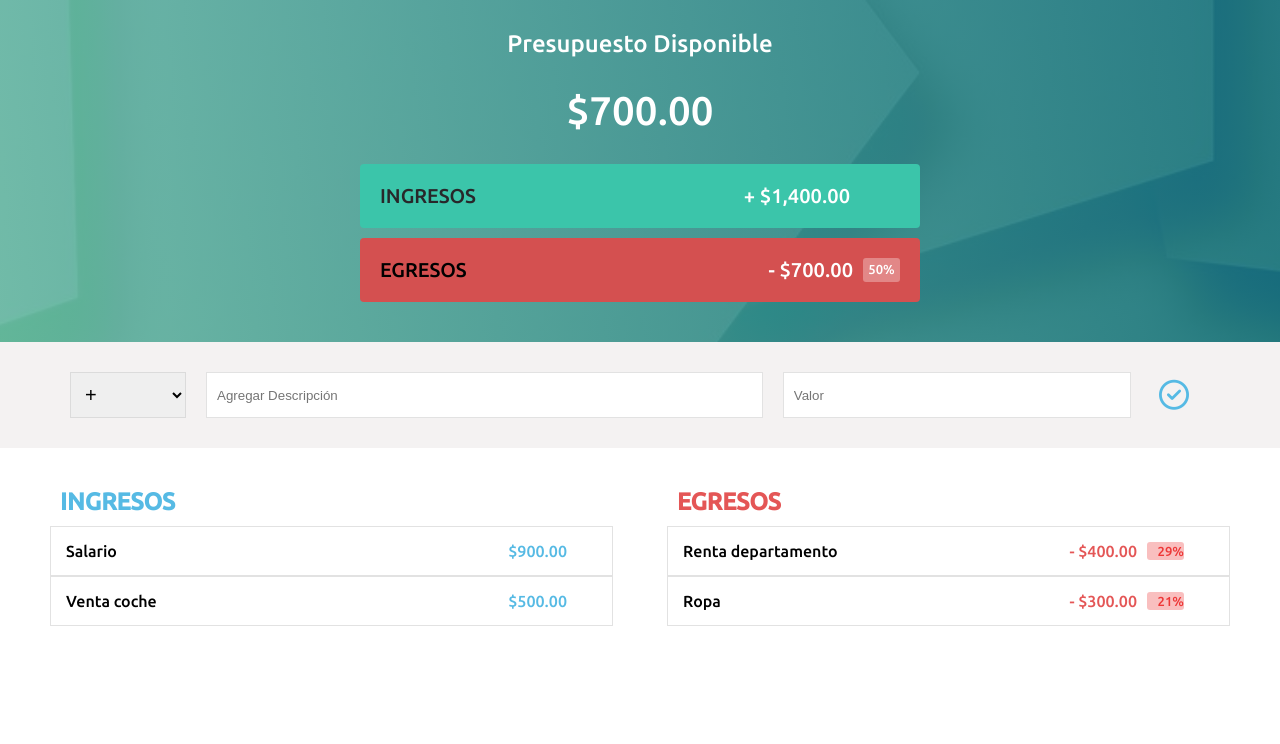
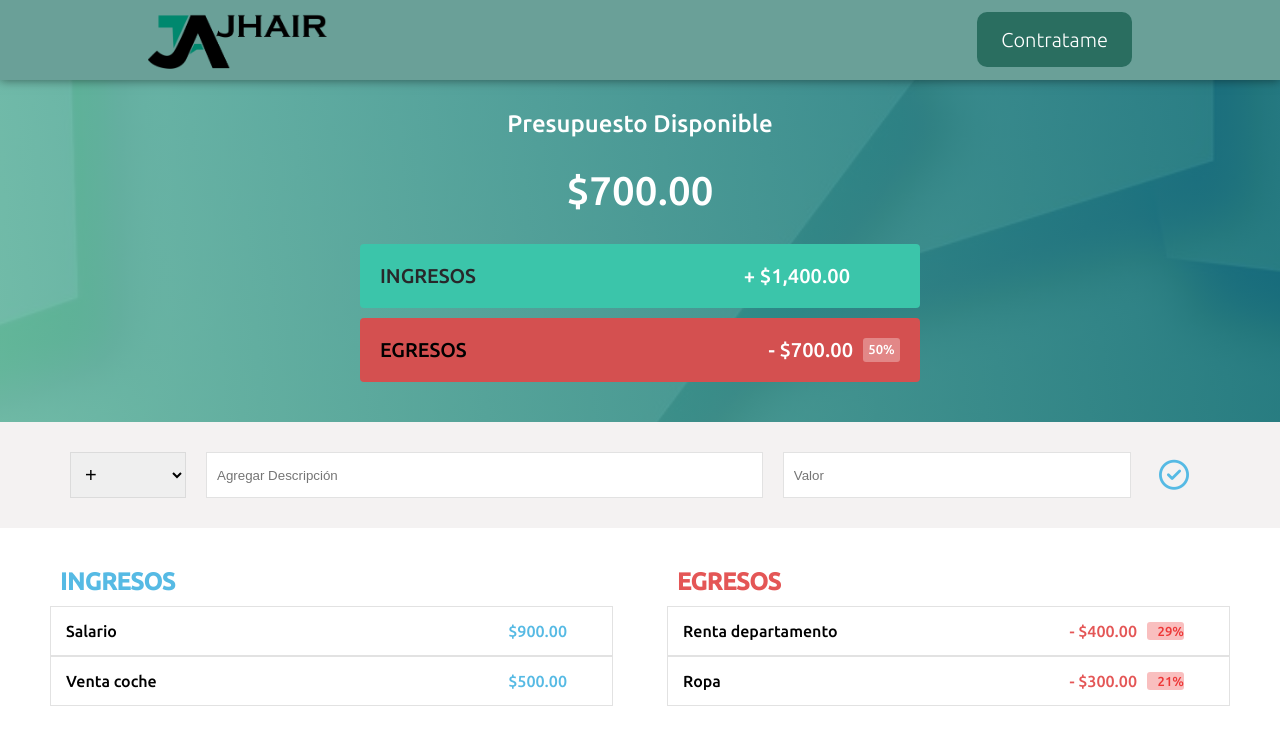
Before and after one commit to JheysonJhair/FTcalculate_budget, an Angular app: page / in a window 1280 px wide. Shown: the top 744 px of the page. Built offline with nearby package versions, Linux system fonts and the light colour scheme; a web font is replaced by a local one.

Commit message:
Creando el componenete head

```diff
--- a/src/app/app.component.html
+++ b/src/app/app.component.html
@@ -1,3 +1,4 @@
+<app-head></app-head>
 <app-cabecera
 [presupuestoDisponible]="getPresupuestoTotal()"
 [ingresosTotal]="getIngresosTotal()"
--- a/src/app/app.module.ts
+++ b/src/app/app.module.ts
@@ -10,6 +10,7 @@ import { EgresosComponent } from './egresos/egresos.component';
 import { servicioIngreso } from './ingresos/servicioIngreso.servicio';
 import { servicioEgreso } from './egresos/servicioEgreso.servicio';
 import { FormsModule } from '@angular/forms';
+import { HeadComponent } from './head/head.component';
 
 
 @NgModule({
@@ -18,7 +19,8 @@ import { FormsModule } from '@angular/forms';
     CabeceraComponent,
     FormularioComponent,
     IngresosComponent,
-    EgresosComponent
+    EgresosComponent,
+    HeadComponent
   ],
   imports: [
     BrowserModule,
--- a/src/app/cabecera/cabecera.component.css
+++ b/src/app/cabecera/cabecera.component.css
@@ -13,6 +13,7 @@
   margin-right: auto;
   max-width: 600px;
   text-align: center;
+  margin-top: 80px;
   padding: 20px 20px 40px 20px
 }
 .presupuesto_titulo{
--- /dev/null
+++ b/src/app/head/head.component.css
@@ -0,0 +1,70 @@
+.contenedor-header {
+  background: rgba(45, 121, 110, 0.706);
+  position: fixed;
+  width: 100%;
+  top: 0;
+  left: 0;
+  z-index: 99;
+  height: 80px;
+  position: fixed;
+  box-shadow: 0 0 10px 0 rgba(0, 0, 0, .5);
+}
+
+.contenedor-header header {
+  max-width: 80%;
+  margin: auto;
+  display: flex;
+  justify-content: space-between;
+  align-items: center;
+  padding: 15px 20px;
+  height: 80px;
+}
+
+.contenedor-header header .logo a {
+  font-family: 'Righteous';
+  font-size: 36px;
+  color: #1CB698;
+  text-decoration: none;
+}
+
+/* Contenedor header*/
+header {
+  width: 100%;
+  height: 80px;
+  background-attachment: fixed;
+  background-position: center;
+  background-size: cover;
+}
+
+/* Logotipo*/
+.logo,
+.logo img {
+  height: 70px;
+}
+
+/* Logotipo:hover*/
+.logo,
+.logo img:hover {
+  cursor: pointer;
+}
+
+/* texto boton contratame*/
+.aa {
+  font-size: 500px;
+  text-align: center;
+  text-decoration: none;
+}
+
+/* Boton contratame*/
+.hireMe__button a {
+  background-color: #1b6153cd;
+  color: black;
+  padding: 1rem 1.5rem;
+  font-size: 20px;
+  font-weight: 200;
+  text-decoration: none;
+  border-bottom: 3px solid transparent;
+  color: #ffffff;
+  border-width: 0;
+  border-radius: 10px;
+}
--- /dev/null
+++ b/src/app/head/head.component.html
@@ -0,0 +1,11 @@
+<div class="contenedor-header">
+    <header>
+        <div class="logo">
+            <img src="../../assets/Logo.png" alt="">
+        </div>
+        <div class="hireMe__button pt-4">
+            <a href="mailTo:jhair2003unamba.com" aria-label="Enviar mensaje al correo"
+                class="aa cursor-pointer no-underline border-round-lg text-xl xl:text-sm">Contratame</a>
+        </div>
+    </header>
+</div>
```
Also changed, not shown: src/app/head/head.component.ts (added, +10 -0 lines), src/assets/Logo.png (added), 1 other file (tests, documents, lock files or other folders).
